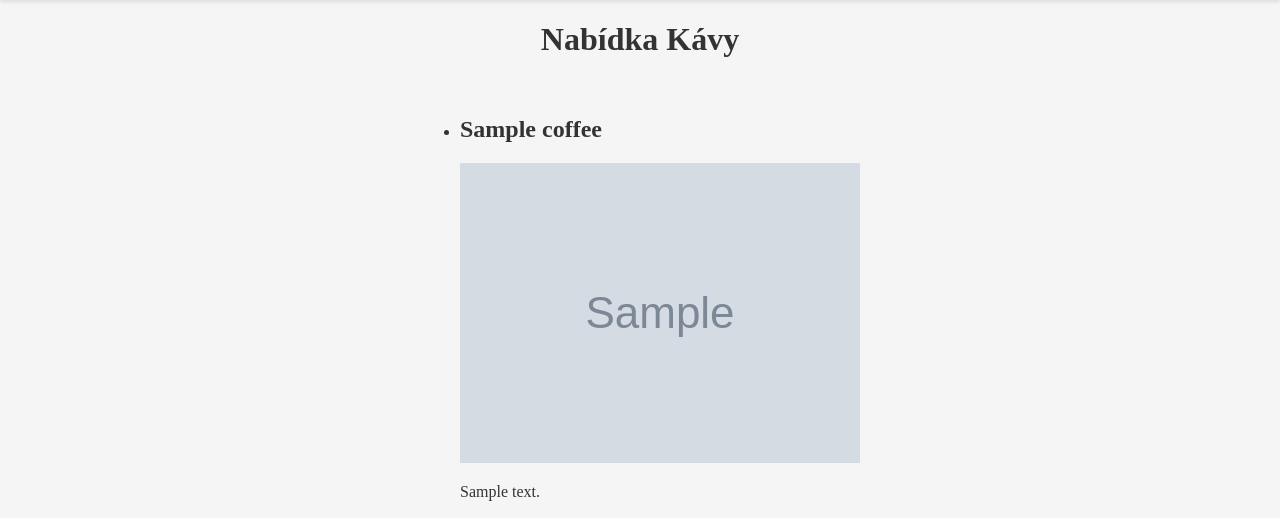
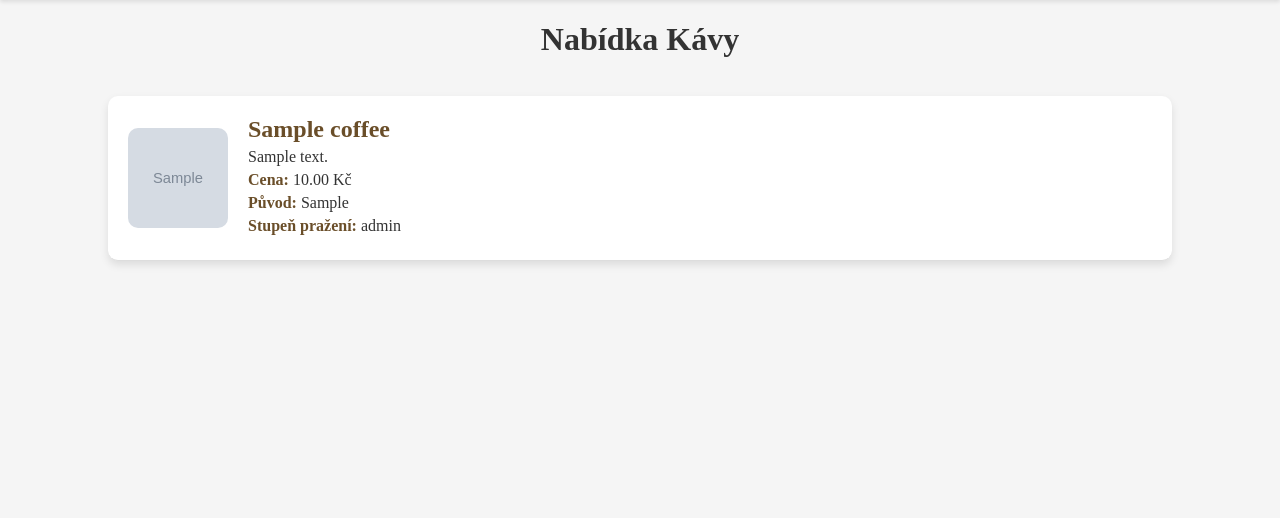
Before and after one commit to marynakristian/kralovska_kava, a Django app: page /coffees/ in a window 1280 px wide. Shown: the part 92-610 px from the top of the page. Run offline with Django 3.2, Linux system fonts and the light colour scheme; tables that the repository leaves empty hold one stand-in row (values such as "Sample post"); grey boxes marked "Sample" are stand-in pictures.

Commit message:
Add coffees refresh

```diff
--- a/menu/templates/menu/coffee_list.html
+++ b/menu/templates/menu/coffee_list.html
@@ -46,13 +46,14 @@
             </header>
             <main>
                 <h1>Nabídka Kávy</h1>
-                <ul>
+                <ul class="coffee-list">
                     {% for coffee in coffees %}
-                    <li>
-                        <h2>{{ coffee.name }}</h2>
+                    <li class="coffee-item">
                         <img
                             src="{{ coffee.image.url }}"
                             alt="{{ coffee.name }}" />
+                        <div>
+                            <h2>{{ coffee.name }}</h2>
                             <p>{{ coffee.description }}</p>
                             <p><strong>Cena:</strong> {{ coffee.price }} Kč</p>
                             <p><strong>Původ:</strong> {{ coffee.origin }}</p>
@@ -60,6 +61,7 @@
                                 <strong>Stupeň pražení:</strong>
                                 {{coffee.roast_level}}
                             </p>
+                        </div>
                     </li>
                     {% endfor %}
                 </ul>
--- a/coffeeshop/static/css/style.css
+++ b/static/css/style.css
@@ -366,6 +366,66 @@ main {
     color: gold;
 }
 
+/* Стили для списка кофе */
+.coffee-list {
+    list-style: none;
+    padding: 0;
+}
+
+.coffee-item {
+    display: flex;
+    align-items: center;
+    margin-bottom: 20px;
+    padding: 10px;
+    border-bottom: 1px solid #ddd;
+}
+
+.coffee-item img {
+    width: 100px;
+    height: 100px;
+    margin-right: 20px;
+    border-radius: 8px;
+    object-fit: cover;
+}
+
+.coffee-item-details {
+    flex: 1;
+}
+
+.coffee-item-details h2 {
+    margin: 0 0 10px;
+    color: #555;
+}
+
+.coffee-item-details p {
+    margin: 0 0 5px;
+    color: #777;
+}
+
+/* Стили для цены */
+.coffee-item-price {
+    font-size: 18px;
+    font-weight: bold;
+    color: #333;
+}
+
+/* Стили для кнопок */
+.button {
+    display: inline-block;
+    padding: 10px 20px;
+    font-size: 16px;
+    color: #fff;
+    background-color: #007bff;
+    text-align: center;
+    text-decoration: none;
+    border-radius: 5px;
+    transition: background-color 0.3s ease;
+}
+
+.button:hover {
+    background-color: #0056b3;
+}
+
 footer {
     background-color: #7d4b00;
     color: white;
@@ -471,3 +531,72 @@ footer {
         margin: 0 10px;
     }
 }
+
+/* Стили для списка кофе */
+
+.coffee-list {
+    list-style: none;
+    padding: 0;
+    display: flex;
+    flex-direction: column;
+    align-items: center;
+    width: 100%;
+}
+
+.coffee-item {
+    display: flex;
+    align-items: center;
+    margin-bottom: 20px;
+    padding: 20px;
+    background: white;
+    border-radius: 10px;
+    box-shadow: 0 4px 8px rgba(0, 0, 0, 0.1);
+    transition: transform 0.3s ease, box-shadow 0.3s ease;
+    width: 80%;
+    cursor: pointer;
+}
+
+.coffee-item img {
+    width: 100px;
+    height: 100px;
+    margin-right: 20px;
+    object-fit: cover;
+    border-radius: 10px;
+}
+
+.coffee-item:hover {
+    transform: translateY(-5px);
+    box-shadow: 0 8px 16px rgba(0, 0, 0, 0.2);
+}
+
+.coffee-item h2 {
+    margin: 0;
+    font-size: 24px;
+    color: #6a4e29;
+}
+
+.coffee-item p {
+    margin: 5px 0;
+    color: #333;
+}
+
+.coffee-item strong {
+    color: #6a4e29;
+}
+
+/* Анимация для элементов списка кофе */
+
+@keyframes fadeInUp {
+    0% {
+        opacity: 0;
+        transform: translateY(20px);
+    }
+    100% {
+        opacity: 1;
+        transform: translateY(0);
+    }
+}
+
+.coffee-item {
+    animation: fadeInUp 0.5s ease-in-out;
+}
```
Also changed, not shown: static/img/Rectangle 59.png (renamed from coffeeshop/static/img/Rectangle 59.png), static/img/Vector.svg (renamed from coffeeshop/static/img/Vector.svg), static/js/jquery.min.js (renamed from coffeeshop/static/js/jquery.min.js), static/js/menu.js (renamed from coffeeshop/static/js/menu.js), static/js/reviews.js (renamed from coffeeshop/static/js/reviews.js). Lines whose indentation alone changed are shown as unchanged.
